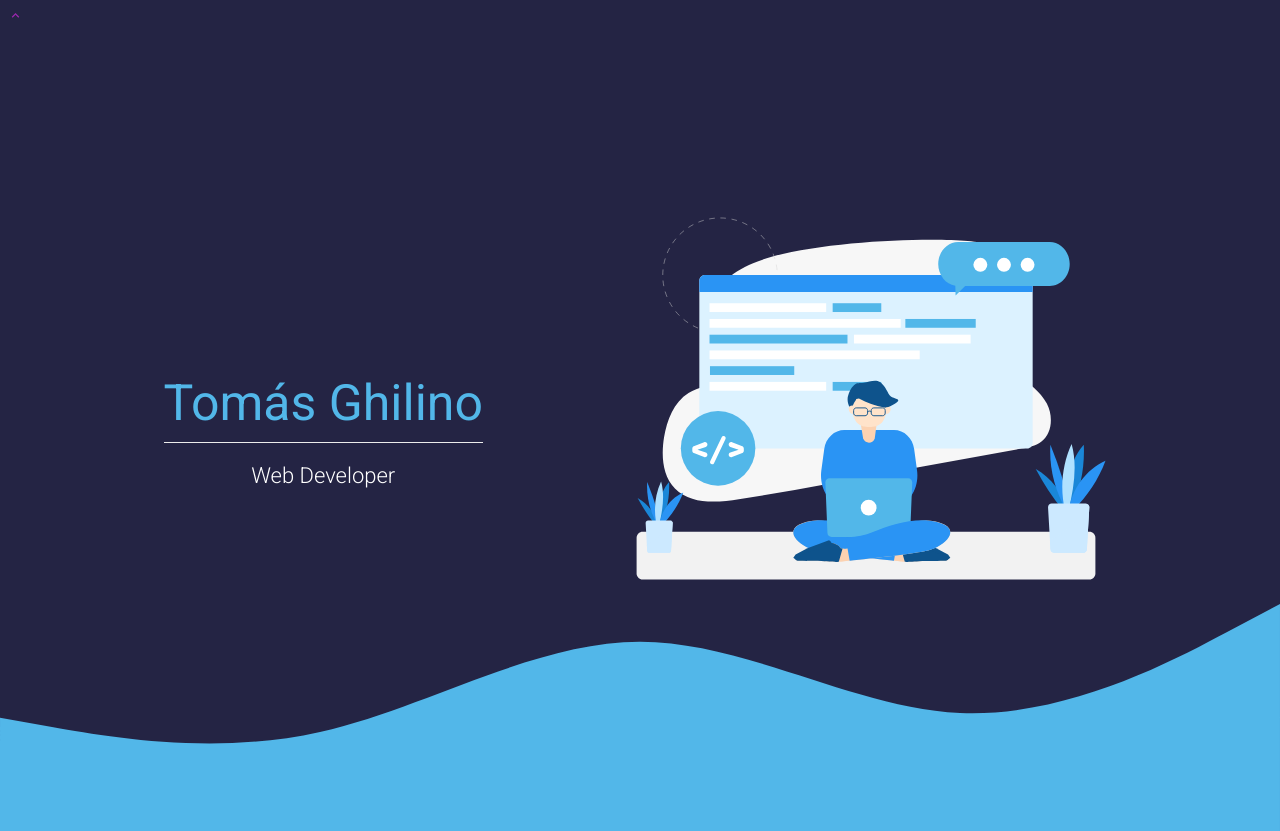
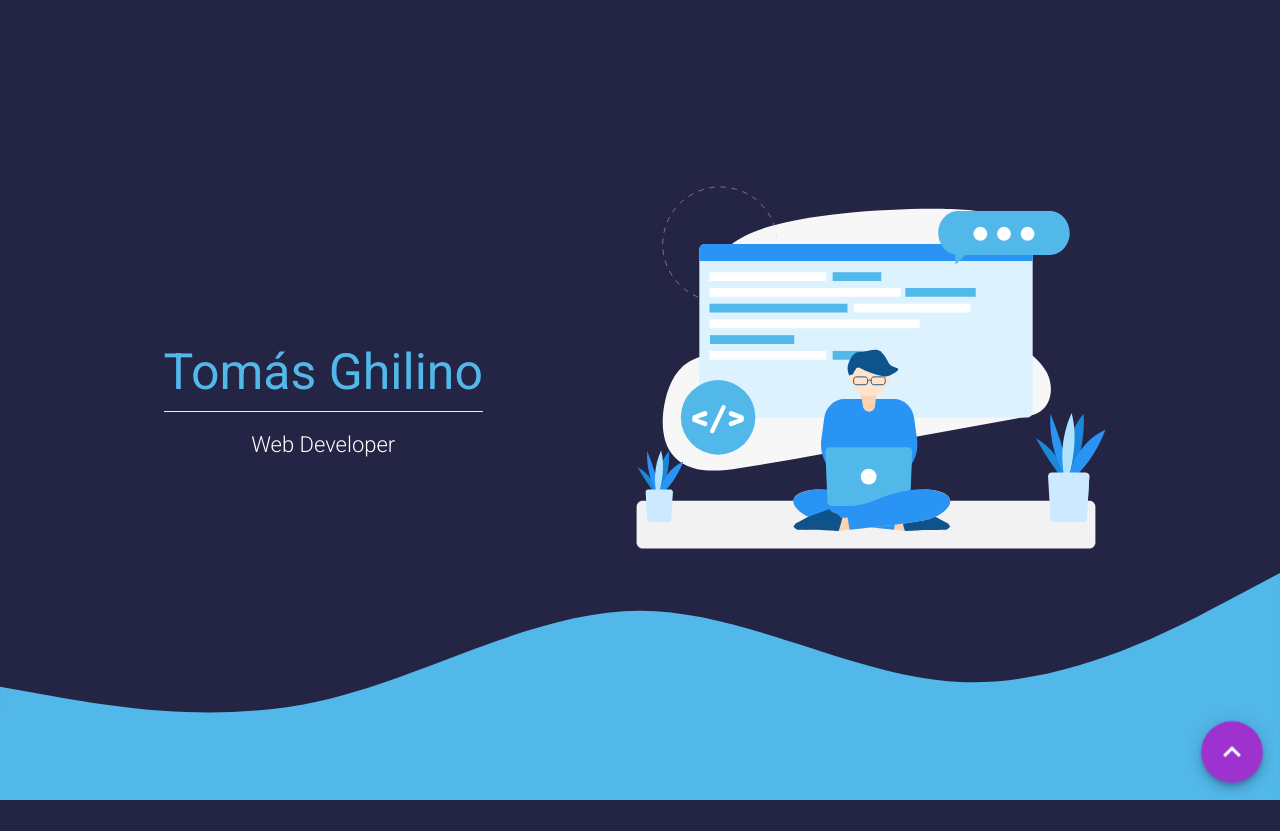
Before and after one commit to tomasghilino/portfolio, a Next.js app: page / in a window 1280 px wide. After the commit the page ends 800 px from the top, so only its background shows below. Built offline with nearby package versions, Linux system fonts and the light colour scheme.

Commit message:
menu display button

```diff
--- a/components/Layout/LayoutElements.jsx
+++ b/components/Layout/LayoutElements.jsx
@@ -7,6 +7,8 @@ export const GlobalStyles = css`
     --primary: #146ca4;
     --dark: #242444;
     --semiDark: #46648c;
+    --pink: #9d32cf;
+    --darkPink: #53196e;
   }
   html {
     box-sizing: border-box;
--- a/components/Layout/index.jsx
+++ b/components/Layout/index.jsx
@@ -1,13 +1,13 @@
 import React from 'react';
 import { Global } from '@emotion/react';
 import { GlobalStyles } from './LayoutElements';
-import MenuButton from '../Ui/MenuButton';
+import Menu from '../Menu';
 
 const Layout = (props) => {
   return (
     <>
       <Global styles={GlobalStyles} />
-      <MenuButton />
+      <Menu />
       {props.children}
     </>
   );
--- /dev/null
+++ b/components/Menu/index.jsx
@@ -0,0 +1,12 @@
+import React, { useState } from 'react';
+import MenuButton from '../Ui/MenuButton';
+
+const Menu = () => {
+  return (
+    <>
+      <MenuButton />
+    </>
+  );
+};
+
+export default Menu;
--- a/components/Ui/MenuButton/MenuButtonElements.jsx
+++ b/components/Ui/MenuButton/MenuButtonElements.jsx
@@ -1 +1,25 @@
+import { styled as styledMUI } from '@mui/material/styles';
 import styled from '@emotion/styled';
+import Fab from '@mui/material/Fab';
+
+export const MenuContainer = styled.div`
+  position: relative;
+`;
+
+export const MenuIconContainer = styledMUI(Fab)`
+    position: fixed;
+    right: 2rem;
+    bottom: 2rem;
+    transform: scale(1.1);
+    background-color: var(--pink);
+
+    :hover {
+        background-color: var(--darkPink);
+      }
+
+    svg{
+        color: white;
+        font-size: 3.2rem;
+    }
+
+`;
--- a/components/Ui/MenuButton/index.jsx
+++ b/components/Ui/MenuButton/index.jsx
@@ -1,14 +1,20 @@
-import React from 'react';
+import React, { useState } from 'react';
 import ExpandLessIcon from '@mui/icons-material/ExpandLess';
-import IconButton from '@mui/material/IconButton';
+import ExpandMoreIcon from '@mui/icons-material/ExpandMore';
+import { MenuContainer, MenuIconContainer } from './MenuButtonElements';
 
 const MenuButton = () => {
+  const [open, setOpen] = useState(false);
+
+  const handleClick = () => {
+    setOpen(!open);
+  };
   return (
-    <div>
-      <IconButton aria-label="delete" color="secondary">
-        <ExpandLessIcon />
-      </IconButton>
-    </div>
+    <MenuContainer onClick={() => handleClick()}>
+      <MenuIconContainer aria-label="menu" color="info">
+        {open ? <ExpandMoreIcon /> : <ExpandLessIcon />}
+      </MenuIconContainer>
+    </MenuContainer>
   );
 };
 
```
